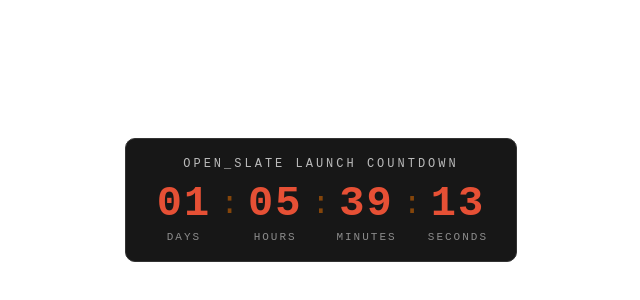
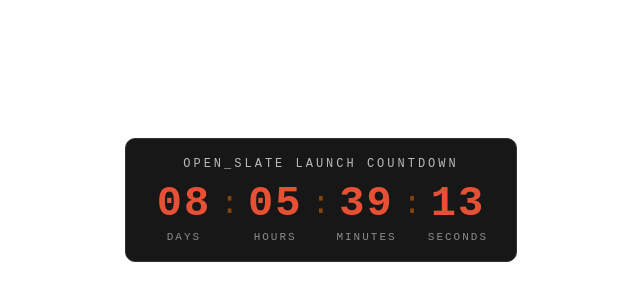
Before and after one commit to plamenbrax/slatecountdown, a plain HTML site: page index.html in a window 1280 px wide. Shown: the part 200-500 px from the top of the page, 319-959 px from the left. Drawn offline with Linux system fonts and the light colour scheme.

Commit message:
Update index.html

```diff
--- a/index.html
+++ b/index.html
@@ -105,7 +105,7 @@
 </a>
 
 <script>
-  const target = new Date('2026-02-24T11:30:00-08:00'); // California time
+  const target = new Date('2026-03-03T11:30:00-08:00'); // California time
 
   function pad(n) { return String(n).padStart(2, '0'); }
 
```
